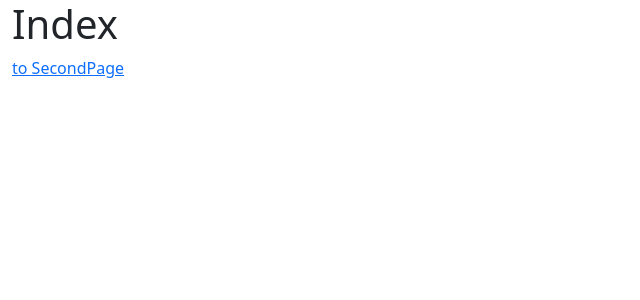
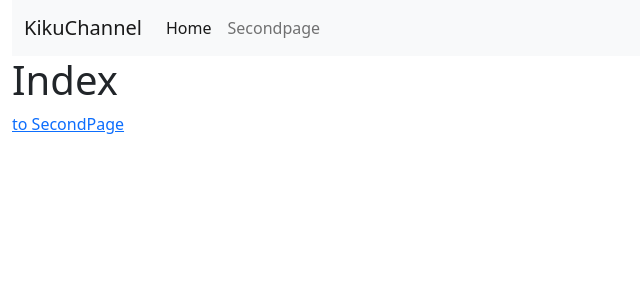
Before and after one commit to Kikujiro2020/nuxt-sample, a Nuxt app: page / in a window 1280 px wide. Shown: the top 300 px of the page, without its empty margins (0-640 px from the left). Built offline with nearby package versions, Linux system fonts and the light colour scheme.

Commit message:
componentsディレクトリの実装とコンポーネントの作成と利用 YouTube用

```diff
--- /dev/null
+++ b/components/Navbar.vue
@@ -0,0 +1,16 @@
+<template>
+    <div>
+        <nav class="navbar navbar-expand-lg navbar-light bg-light">
+            <div class="container-fluid">
+                <NuxtLink class="navbar-brand" to="/">KikuChannel</NuxtLink>
+
+                <div class="collapse navbar-collapse" id="navbarNavAltMarkup">
+                    <div class="navbar-nav" >
+                        <NuxtLink class="nav-link" activeClass="active" aria-current="page" to="/">Home</NuxtLink>
+                        <NuxtLink class="nav-link" activeClass="active" to="/secondpage">Secondpage</NuxtLink>
+                    </div>
+                </div>
+            </div>
+        </nav>
+    </div>
+</template>
--- a/pages/index.vue
+++ b/pages/index.vue
@@ -1,5 +1,6 @@
 <template>
     <div class="container-fluid">
+        <Navbar />
         <h1>Index</h1>
         <NuxtLink to="/secondpage">to SecondPage</NuxtLink>
     </div>
--- a/pages/secondpage.vue
+++ b/pages/secondpage.vue
@@ -1,5 +1,6 @@
 <template>
-     <div class="container-fluid">
+    <div class="container-fluid">
+        <Navbar />
         <h1>Second Page</h1>
 
         <NuxtLink to="/">Home</NuxtLink>
```
